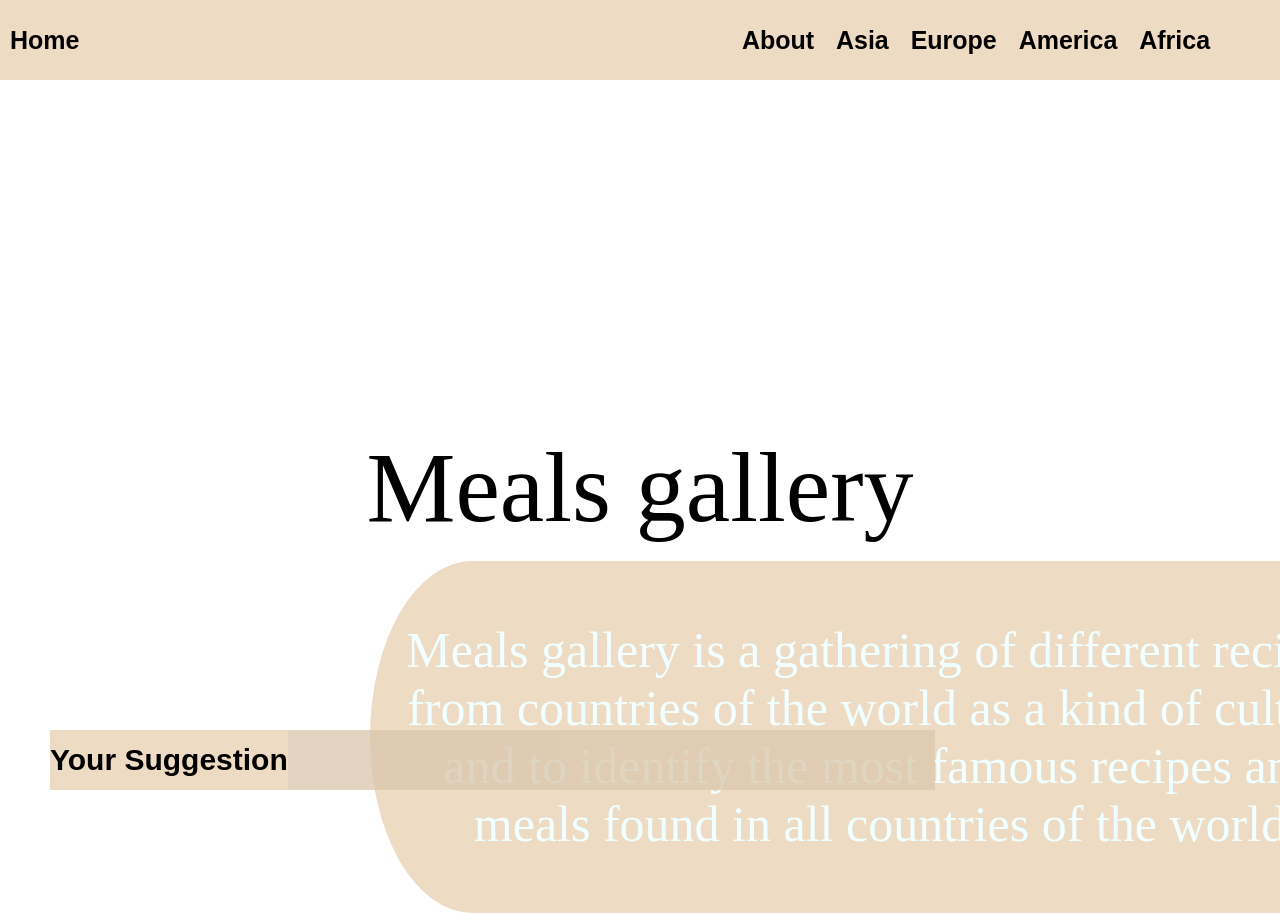
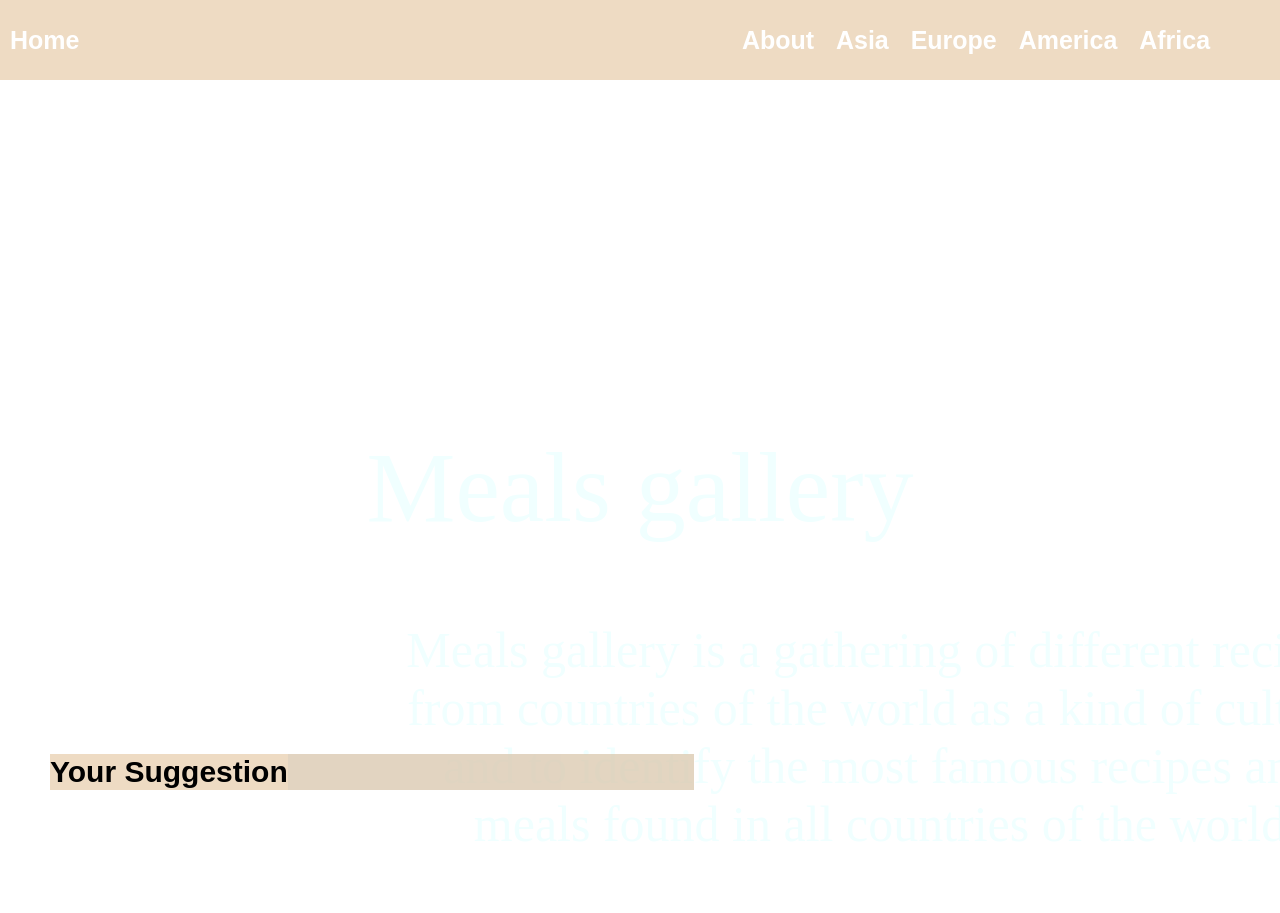
Before and after one commit to MustafaHamdan9/-MERAKI_Academy_Project_2, a plain HTML site: page index.html in a window 1280 px wide. Both pictures are taken after a click on the button "About". Shown: the top 913 px of the page. Drawn offline with nearby package versions, Linux system fonts and the light colour scheme.

Commit message:
add photos and change in design

```diff
--- a/main.js
+++ b/main.js
@@ -13,7 +13,7 @@ const europe = $(".eur");
 const asia = $(".asia");
 const africa = $(".africa");
 const america = $(".america");
-const abt  = $(".abt");
+const abt = $(".abt");
 
 fwdx = [asia, europe, america, africa];
 europe.hide();
@@ -24,10 +24,15 @@ abt.hide();
 const home = $("#hme");
 const hme = $("<button>Home</button>");
 home.append(hme);
-hme.css({"font-size": "25px","padding": 0,
-"border": "none", "font-weight": "bold",
-"background": "none" ,"opacity": 1 ,"font-weight": "bold",});
-
+hme.css({
+  "font-size": "25px",
+  padding: 0,
+  border: "none",
+  "font-weight": "bold",
+  background: "none",
+  opacity: 1,
+  "font-weight": "bold" ,color: "white",
+});
 
 hme.on("click", () => {
   europe.hide();
@@ -35,28 +40,45 @@ hme.on("click", () => {
   america.hide();
   africa.hide();
   abt.hide();
-  body.css("background-image" ," url(https://cdn.wallpapersafari.com/67/52/CY6KqS.jpg)");
+  body.css(
+    "background-image",
+    " url(https://cdn.wallpapersafari.com/2/72/JjX8wB.jpg)"
+  );
 });
 
-const aboute  = $("#about");
+const aboute = $("#about");
 const about = $("<button>About</button>");
 aboute.append(about);
-about.css({"font-size": "25px","padding": 0,
-"border": "none", "font-weight": "bold",
-"background": "none" ,"opacity": 1 ,"font-weight": "bold",});
+about.css({
+  "font-size": "25px",
+  padding: 0,
+  border: "none",
+  "font-weight": "bold",color: "white",
+  background: "none",
+  opacity: 1,
+  "font-weight": "bold",
+});
+let showab =true
+about.on("click", () => {
+  if (showab === true)
 
-about.on("click", () => {
-  europe.hide();
+  {europe.hide();
   asia.hide();
   america.hide();
   africa.hide();
   abt.show();
+  showab = !showab;}
+  else { abt.hide();
+    showab = !showab;
+  }
+
+
 
 });
 
-
 ///////////////////////////////////////////
 const french = $(".french");
+
 const spain = $(".spain");
 const british = $(".british");
 const italy = $(".italy");
@@ -74,22 +96,33 @@ const deleu = () => {
 const eur = $("#eup");
 const eu2 = $("<button>Europe</button>");
 eur.append(eu2);
-eu2.css({"font-size": "25px","padding": 0,
-"border": "none",
-"background": "none","font-weight": "bold"});
+eu2.css({
+  "font-size": "25px",
+  padding: 0,
+  border: "none",
+  background: "none",
+  "font-weight": "bold",color: "white"
+});
 
 eu2.on("click", () => {
   deleu();
   europe.show();
   abt.hide();
-  body.css("background-image"," url(https://thumbs.dreamstime.com/z/food-cheese-figs-mushrooms-meat-vegetables-european-asian-cuisine-healthy-black-stone-background-top-view-197354062.jpg)");
+  body.css(
+    "background-image",
+    " url(https://image.freepik.com/free-photo/tasty-fresh-appetizing-italian-food-ingredients-dark-background_1220-1741.jpg)"
+  );
 });
 /////////////////////////////////
 const ib2 = $("<button>Italy</button>");
 italy.append(ib2);
-ib2.css({"font-size": "40px","padding": 0,
-"border": "none",
-"background": "none"});
+ib2.css({
+  "font-size": "40px",
+  padding: 0,
+  border: "none",
+  color: "white",
+  background: "none",
+});
 
 const itmg = $(".itmg");
 itmg.hide();
@@ -115,9 +148,13 @@ ib2.on("click", () => {
 
 const fb2 = $("<button>France</button>");
 french.append(fb2);
-fb2.css({"font-size": "40px","padding": 0,
-"border": "none",
-"background": "none"});
+fb2.css({
+  "font-size": "40px",
+  padding: 0,
+  border: "none",
+  color: "white",
+  background: "none",
+});
 const frimage = $(".frfood");
 frimage.hide();
 
@@ -140,9 +177,13 @@ fb2.on("click", () => {
 
 const bs2 = $("<button>Spain</button>");
 spain.append(bs2);
-bs2.css({"font-size": "40px","padding": 0,
-"border": "none",
-"background": "none"});
+bs2.css({
+  "font-size": "40px",
+  padding: 0,
+  border: "none",
+  color: "white",
+  background: "none",
+});
 const spimage = $(".spfood");
 spimage.hide();
 let showSp = true;
@@ -164,9 +205,13 @@ bs2.on("click", () => {
 
 const bb2 = $("<button>British</button>");
 british.append(bb2);
-bb2.css({"font-size": "40px","padding": 0,
-"border": "none",
-"background": "none"});
+bb2.css({
+  "font-size": "40px",
+  padding: 0,
+  border: "none",
+  color: "white",
+  background: "none",
+});
 const britmage = $(".britfood");
 britmage.hide();
 
@@ -208,24 +253,35 @@ const delas = () => {
 const assia = $("#asi");
 const as2 = $("<button>Asia</button>");
 assia.append(as2);
-as2.css({"font-size": "25px","padding": 0,
-"border": "none","font-weight": "bold",
-"background": "none"} );
+as2.css({
+  "font-size": "25px",
+  padding: 0,
+  border: "none",
+  "font-weight": "bold",
+  color: "white",
+  background: "none",
+});
 
 as2.on("click", () => {
   delas();
   asia.show();
   abt.hide();
-  body.css("background-image"," url(https://previews.123rf.com/images/kesu87/kesu871905/kesu87190500167/123488888-asian-food-background-with-various-ingredients-on-rustic-stone-background-top-view-.jpg)");
-
+  body.css(
+    "background-image",
+    " url(https://previews.123rf.com/images/kesu87/kesu871905/kesu87190500167/123488888-asian-food-background-with-various-ingredients-on-rustic-stone-background-top-view-.jpg)"
+  );
 });
 /////////
 
 const chb2 = $("<button>China</button>");
 china.append(chb2);
-chb2.css({"font-size": "30px","padding": 0,
-"border": "none",
-"background": "none"});
+chb2.css({
+  "font-size": "30px",
+  padding: 0,
+  border: "none",
+  color: "white",
+  background: "none",
+});
 const chinmg = $(".chinmg");
 chinmg.hide();
 
@@ -248,9 +304,13 @@ chb2.on("click", () => {
 
 const mdb2 = $("<button>Midest</button>");
 Midest.append(mdb2);
-mdb2.css({"font-size": "30px","padding": 0,
-"border": "none",
-"background": "none"});
+mdb2.css({
+  "font-size": "30px",
+  padding: 0,
+  border: "none",
+  color: "white",
+  background: "none",
+});
 
 const mdemg = $(".mdmg");
 mdemg.hide();
@@ -275,9 +335,13 @@ mdb2.on("click", () => {
 
 const kb2 = $("<button>Korea</button>");
 Korea.append(kb2);
-kb2.css({"font-size": "30px","padding": 0,
-"border": "none",
-"background": "none"});
+kb2.css({
+  "font-size": "30px",
+  padding: 0,
+  border: "none",
+  color: "white",
+  background: "none",
+});
 const kormg = $(".kormg");
 kormg.hide();
 
@@ -302,9 +366,13 @@ kb2.on("click", () => {
 
 const jb2 = $("<button>Japan</button>");
 japan.append(jb2);
-jb2.css({"font-size": "30px","padding": 0,
-"border": "none",
-"background": "none"});
+jb2.css({
+  "font-size": "30px",
+  padding: 0,
+  border: "none",
+  color: "white",
+  background: "none",
+});
 const jpmg = $(".jpmg");
 
 jpmg.hide();
@@ -340,7 +408,6 @@ const delam = () => {
   for (i = 0; i <= fwdx.length - 1; i++) {
     if (fwdx[i] !== america) {
       fwdx[i].css("display", "none");
-
     }
   }
 };
@@ -348,9 +415,13 @@ const delam = () => {
 const amerca = $("#amc");
 const am2 = $("<button>America</button>");
 amerca.append(am2);
-am2.css({"font-size": "25px","padding": 0,
-"border": "none",
-"background": "none","font-weight": "bold"});
+am2.css({
+  "font-size": "25px",
+  padding: 0,
+  border: "none",
+  background: "none",
+  "font-weight": "bold",color: "white"
+});
 const usmg = $(".usmg");
 usmg.hide();
 
@@ -358,13 +429,20 @@ am2.on("click", () => {
   delam();
   america.show();
   abt.hide();
+  body.css(
+    "background-image",
+    " url(https://thumbs.dreamstime.com/b/tasty-hot-dog-french-fries-drink-wooden-background-top-view-space-text-traditional-american-food-143463159.jpg)"
+  );
 });
 
 const usab = $("<button>USA</button>");
 usa.append(usab);
-usab.css({"font-size": "30px","padding": 0,
-"border": "none",
-"background": "none"});
+usab.css({
+  "font-size": "30px",
+  padding: 0,
+  border: "none",
+  background: "none","color":"azure"
+});
 
 let showus = true;
 usab.on("click", () => {
@@ -387,9 +465,12 @@ usab.on("click", () => {
 
 const canb = $("<button>Canada</button>");
 canada.append(canb);
-canb.css({"font-size": "30px","padding": 0,
-"border": "none",
-"background": "none"});
+canb.css({
+  "font-size": "30px",
+  padding: 0,
+  border: "none",
+  background: "none","color":"azure"
+});
 const canmg = $(".canmg");
 canmg.hide();
 
@@ -414,9 +495,12 @@ canb.on("click", () => {
 
 const brab = $("<button>Brazil</button>");
 brazil.append(brab);
-brab.css({"font-size": "30px","padding": 0,
-"border": "none",
-"background": "none"});
+brab.css({
+  "font-size": "30px",
+  padding: 0,
+  border: "none",
+  background: "none","color":"azure"
+});
 const brmg = $(".brmg");
 brmg.hide();
 
@@ -439,9 +523,12 @@ brab.on("click", () => {
 });
 const argb = $("<button>Argentina</button>");
 argin.append(argb);
-argb.css({"font-size": "30px","padding": 0,
-"border": "none",
-"background": "none"});
+argb.css({
+  "font-size": "30px",
+  padding: 0,
+  border: "none",
+  background: "none","color":"azure"
+});
 const argm = $(".argmg");
 argm.hide();
 
@@ -475,9 +562,13 @@ const delaf = () => {
 const Africa = $("#afr");
 const af2 = $("<button>Africa</button>");
 Africa.append(af2);
-af2.css({"font-size": "25px","padding": 0,
-"border": "none",
-"background": "none","font-weight": "bold"});
+af2.css({
+  "font-size": "25px",
+  padding: 0,
+  border: "none",
+  background: "none",
+  "font-weight": "bold",color: "white"
+});
 
 af2.on("click", () => {
   delaf();
@@ -487,13 +578,15 @@ af2.on("click", () => {
 
 ///////////////////////////////////////////////////////////////////////
 
-
 const egypt = $(".egypt");
 const egyb = $("<button>Egypt</button>");
 egypt.append(egyb);
-egyb.css({"font-size": "30px","padding": 0,
-"border": "none",
-"background": "none"});
+egyb.css({
+  "font-size": "30px",
+  padding: 0,
+  border: "none",
+  background: "none",
+});
 
 let showegp = true;
 egyb.on("click", () => {
@@ -516,9 +609,12 @@ egyb.on("click", () => {
 const moroco = $(".moroco");
 const morob = $("<button>Moroco</button>");
 moroco.append(morob);
-morob.css({"font-size": "30px","padding": 0,
-"border": "none",
-"background": "none"});
+morob.css({
+  "font-size": "30px",
+  padding: 0,
+  border: "none",
+  background: "none",
+});
 
 let showmor = true;
 morob.on("click", () => {
@@ -540,9 +636,12 @@ morob.on("click", () => {
 const tunisia = $(".tunisia");
 const tunsb = $("<button>Tunisia</button>");
 tunisia.append(tunsb);
-tunsb.css({"font-size": "30px","padding": 0,
-"border": "none",
-"background": "none"});
+tunsb.css({
+  "font-size": "30px",
+  padding: 0,
+  border: "none",
+  background: "none",
+});
 
 let showtun = true;
 tunsb.on("click", () => {
@@ -565,9 +664,12 @@ tunsb.on("click", () => {
 const libia = $(".Libia");
 const libb = $("<button>Libya</button>");
 libia.append(libb);
-libb.css({"font-size": "30px","padding": 0,
-"border": "none",
-"background": "none"});
+libb.css({
+  "font-size": "30px",
+  padding: 0,
+  border: "none",
+  background: "none",
+});
 
 let showlp = true;
 libb.on("click", () => {
@@ -588,10 +690,6 @@ libb.on("click", () => {
 
 /////////////////////////
 
-
-
-
-
 const feed = $("#feed");
 let x = [];
 
@@ -606,9 +704,12 @@ const feed_button = () => {
 };
 
 const feedb = $("#fedbk");
-feedb.css({"font-size": "30px","padding": 0,
-"border": "none",
-"background": "none"});
+feedb.css({
+  "font-size": "30px",
+  padding: 0,
+  border: "none",
+  background: "none",
+});
 feedb.on("click", () => {
   feed_button();
 });
--- a/style.css
+++ b/style.css
@@ -25,8 +25,28 @@ body {
 
 #hme:hover {
   background-color: burlywood;
-  color: red;
-}
+ }
+
+ #asi:hover{
+  background-color: burlywood;
+ }
+
+ #eup:hover{
+  background-color: burlywood;
+ }
+
+ #amc:hover{
+  background-color: burlywood;
+ }
+
+ #afr:hover{
+  background-color: burlywood;
+ }
+
+ #about:hover{
+  background-color: burlywood;
+ }
+
 
 #links {
   width: 40%;
@@ -45,6 +65,7 @@ body {
   margin-right: auto;
   text-align: center;
   margin-top: 350px;
+  color: azure;
 }
 
 .fwd {
@@ -134,7 +155,7 @@ width: auto;*/
   border-radius: 10%/50%;
   width: 1000px;
   font-weight: bold;
-  color: black;
+  color: azure;
   background-size: cover;
 }
 
@@ -172,7 +193,7 @@ width: auto;*/
   padding: 10px;
   margin-right: auto;
   margin-left: 120px;
-  background-color: rgba(222, 184, 135, 0.5);
+  /*background-color: rgba(222, 184, 135, 0.5);*/
   font-size: 50px;
   border-radius: 10%/50%;
   width: 1000px;
@@ -180,18 +201,16 @@ width: auto;*/
 }
 
 input {
-  font-size: 50px;
+  font-size: 30px;
+  font-weight: bold;
 }
 
 .feedback {
   grid-template-columns: 1fr, 1fr;
   position: bottom;
-  /*border-style: solid;
-  border-radius: 10%/50%;
-  border-color: white;*/
+
   display: flex;
-  /* background-color: white;*/
-  margin-right: 50px;
+   margin-right: 50px;
   margin-left: 50px;
   font-size: 20px;
   text-align: center;
```
Also changed, not shown: index.html (+105 -28 lines), broasted.jpg (added), broasted_chicken_1_kilo.jpg (added), brost3.jpg (added).
